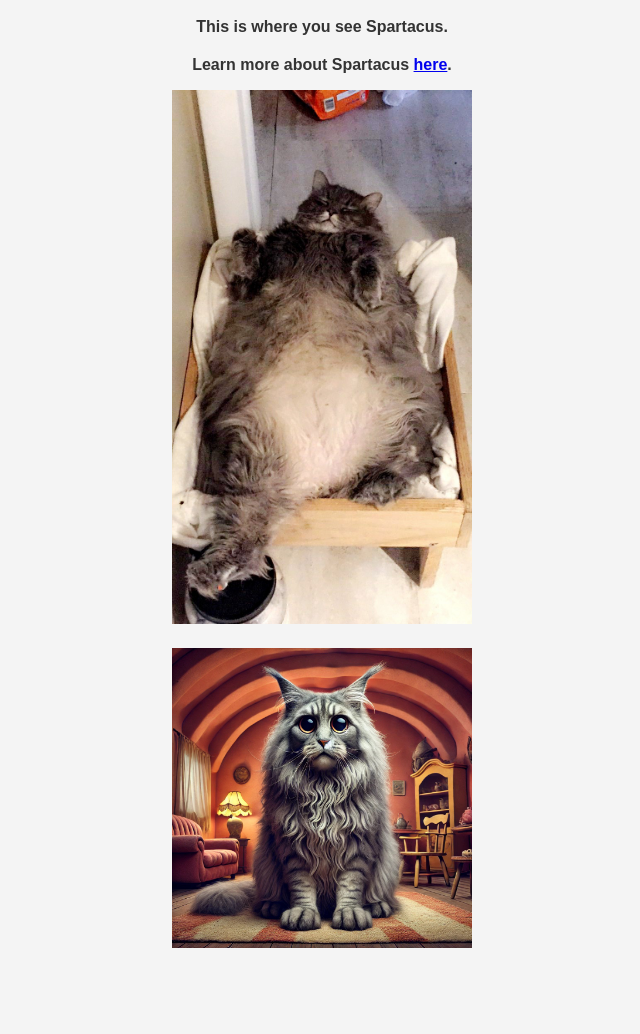
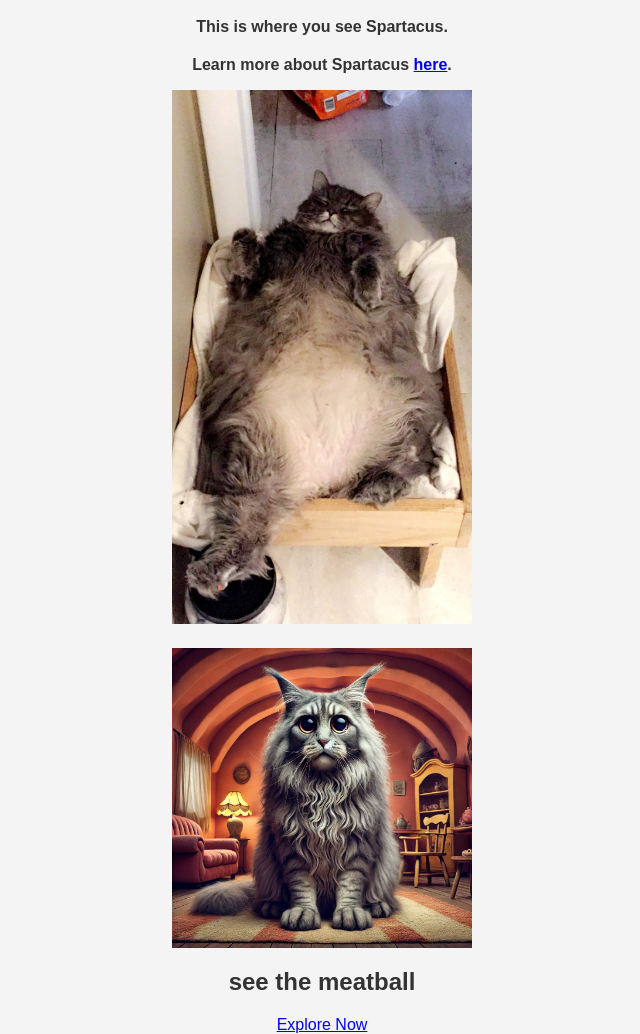
Before and after one commit to Spartyparty11/sparty, a plain HTML site: page index.html in a window 1280 px wide. Shown: the part 60-1094 px from the top of the page, without its empty margins (318-958 px from the left). Before the commit the page ends 1028 px from the top, so only its background shows below. Drawn offline with Linux system fonts and the light colour scheme.

Commit message:
Update index.html

```diff
--- a/index.html
+++ b/index.html
@@ -14,6 +14,8 @@
 
     <img src="myimage.jpg" alt="A description of my image" width="300">
     <img src="spartacus_sad.jpg" alt="Dancing Sparty" class="dancing-sparty">
+<h2>see the meatball</h2>
+<a href="carousel.html" class="cta-button">Explore Now</a>
 
 </body>
 </html>
```
